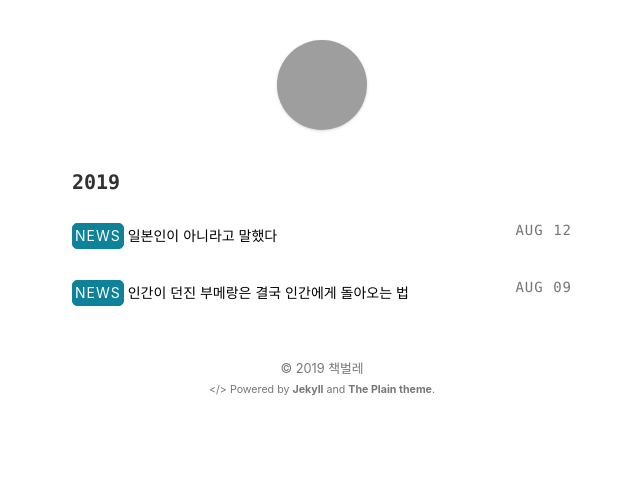
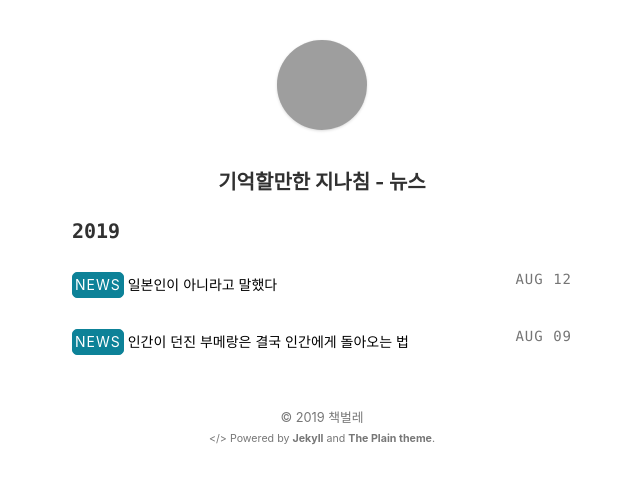
Before and after one commit to stevenoh0908/stevenoh0908.github.io, a Jekyll site: the page built from news.html, in a window 1280 px wide. Shown: the top 484 px of the page, without its empty margins (318-958 px from the left). Built offline with Jekyll 4.4.1, drawn with Linux system fonts in a browser that asks for light colours; grey boxes are pictures that could not be loaded.

Commit message:
Update news.html

```diff
--- a/news.html
+++ b/news.html
@@ -3,6 +3,7 @@ layout: default
 ---
 
 <section>
+	<center><h3>기억할만한 지나침 - 뉴스</h3></center>
 	{% for post in site.posts %}
 		{% unless post.next %}
 			<h3 class="code">{{ post.date | date: '%Y' }}</h3>
```
